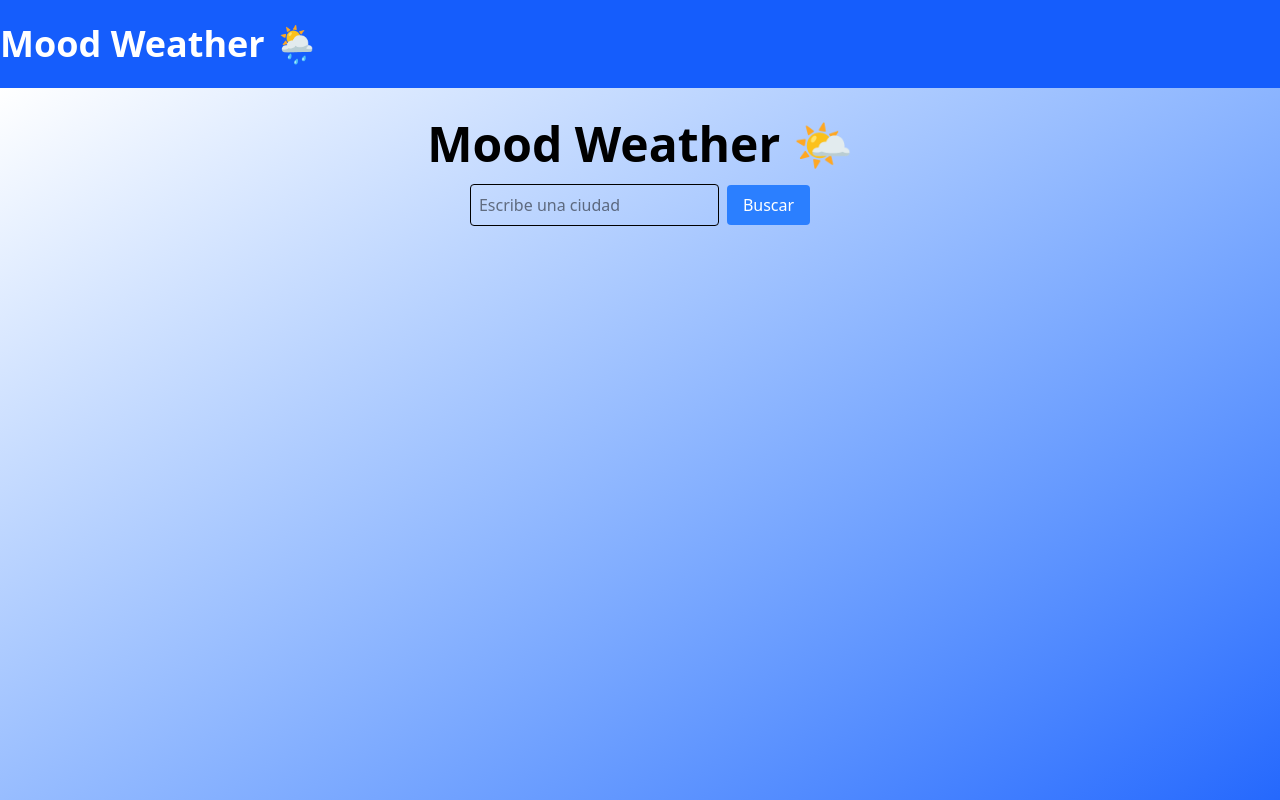
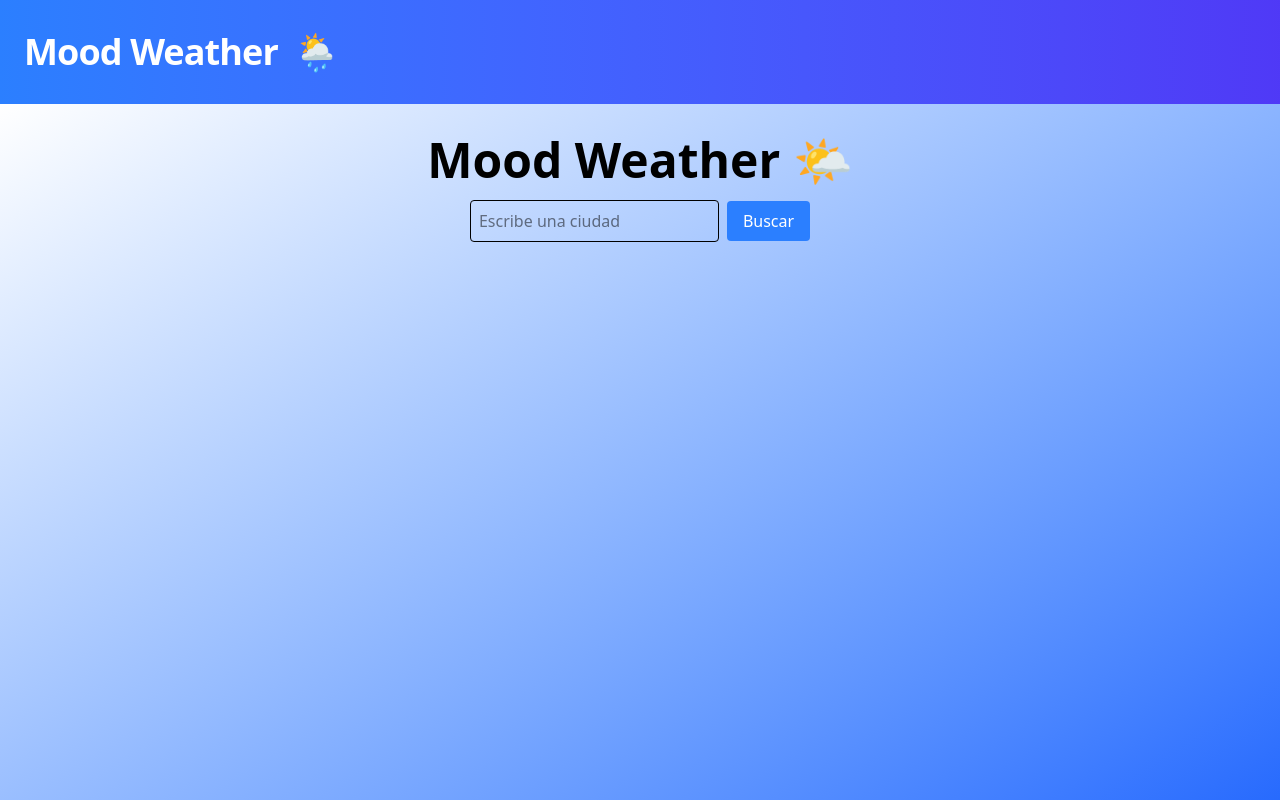
Before and after one commit to Aida230/mood-weather, a React (Vite) app in the folder Weather-Frontend/: page / in a window 1280 px wide. Shown: the top 800 px of the page. Built offline with nearby package versions, Linux system fonts and the light colour scheme.

Commit message:
modificacion de estructura

```diff
--- a/Weather-Frontend/package.json
+++ b/Weather-Frontend/package.json
@@ -17,6 +17,7 @@
     "react-dom": "^19.1.0",
     "react-leaflet": "^5.0.0",
     "react-spinners": "^0.17.0",
+    "styled-components": "^6.1.19",
     "tailwindcss": "^4.1.11"
   },
   "devDependencies": {
--- a/Weather-Frontend/src/App.jsx
+++ b/Weather-Frontend/src/App.jsx
@@ -2,11 +2,9 @@ import { useState } from "react";
 import axios from "axios";
 import { PropagateLoader } from "react-spinners";
 import useResponsiveSize from "./hooks/useResponsiveSize";
-import { getEmoji } from "./utils/getEmoji";
-import { getActivityEmoji } from "./utils/getActivityEmoji.js";
 import { getBackgroundColor } from "./utils/getBackgroundColor.js";
-import MapView from "./components/MapView";
-import { getMeme } from "./utils/getMeme";
+import WeatherResult from "./components/WeatherResult";
+import SearchForm from "./components/SearchForm";
 
 function App() {
   const [city, setCity] = useState("");
@@ -25,7 +23,6 @@ function App() {
     try {
       const res = await axios.get(`http://localhost:3000/mood?city=${city}`);
       setData(res.data);
-      console.log("DATA RECIBIDA DEL BACKEND:", res.data);
       setError(null);
     } catch (err) {
       setError(
@@ -41,29 +38,7 @@ function App() {
     <div
       className={`min-h-screen p-8 text-center transition-all duration-500 ${bgClass}`}
     >
-      <h1 className="text-5xl font-bold mb-4">Mood Weather 🌤️</h1>
-      <form
-        onSubmit={(e) => {
-          e.preventDefault();
-          fetchMoodWeather();
-        }}
-      >
-        <input
-          type="text"
-          placeholder="Escribe una ciudad"
-          className="p-2 border rounded text-black"
-          required
-          value={city}
-          onChange={(e) => setCity(e.target.value)}
-        />
-        <button
-          type="submit"
-          className="ml-2 px-4 py-2 bg-blue-500 text-white rounded cursor-pointer"
-        >
-          Buscar
-        </button>
-      </form>
-
+      <SearchForm city={city} setCity={setCity} onSubmit={fetchMoodWeather} />
       {loading && (
         <div className="mt-4 flex justify-center">
           <PropagateLoader
@@ -73,42 +48,8 @@ function App() {
           />
         </div>
       )}
-
       {error && <p className="text-red-400 mt-4">{error}</p>}
-
-      {data && !loading && (
-        <div className="mt-6 space-y-2 animate-fade-in">
-          <p>
-            <strong>Ciudad:</strong> {data.city}
-          </p>
-          <p className="text-lg">
-            <strong>Clima:</strong> {getEmoji(data.weather)} {data.weather}
-          </p>
-          <p>
-            <strong>Temperatura:</strong> {data.temperature}
-          </p>
-          <p>
-            <strong>Estado de ánimo:</strong> {data.mood}
-          </p>
-          <p>
-            <strong>Actividad recomendada:</strong>{" "}
-            {getActivityEmoji(data.activity)} {data.activity}
-          </p>
-          <p>
-            <strong>Frase del día:</strong> {data.quote}
-          </p>
-
-          {/* GRID: Mapa y Meme */}
-          <div className="grid grid-cols-1 md:grid-cols-2 gap-6 mt-8 items-center">
-            <MapView lat={data.lat} lon={data.lon} city={data.city} />
-            <img
-              src={getMeme(data.mood)}
-              alt="meme"
-              className="rounded-lg shadow-lg max-h-[400px] w-full object-contain"
-            />
-          </div>
-        </div>
-      )}
+      {data && !loading && <WeatherResult data={data} />}
     </div>
   );
 }
--- a/Weather-Frontend/src/components/Footer.jsx
+++ b/Weather-Frontend/src/Layout/Footer.jsx
@@ -1,4 +1,3 @@
-
 function Footer() {
   return (
     <footer className="py-4 text-sm text-center bg-gray-900 text-gray-400 mt-0.2">
--- /dev/null
+++ b/Weather-Frontend/src/Layout/Header.jsx
@@ -0,0 +1,13 @@
+function Header() {
+  return (
+    <header className="bg-gradient-to-r from-blue-500 to-indigo-600 shadow-lg">
+      <div className="max-w-7xl mx-auto px-6 py-8 flex items-center justify-between">
+        <h1 className="text-3xl sm:text-4xl font-extrabold text-white tracking-tight">
+          Mood Weather <span className="ml-2">🌦️</span>
+        </h1>
+      </div>
+    </header>
+  );
+}
+
+export default Header;
--- a/Weather-Frontend/src/components/Header.jsx
+++ /dev/null
@@ -1,10 +0,0 @@
-
-function Header() {
-  return (
-    <header className="py-6 text-4xl font-bold text-white bg-blue-600 shadow-md">
-      <h1>Mood Weather 🌦️</h1>
-    </header>
-  );
-}
-
-export default Header
--- /dev/null
+++ b/Weather-Frontend/src/components/SearchForm.jsx
@@ -0,0 +1,30 @@
+const SearchForm = ({ city, setCity, onSubmit }) => {
+  return (
+    <div>
+      <h1 className="text-5xl font-bold mb-4">Mood Weather 🌤️</h1>
+      <form
+        onSubmit={(e) => {
+          e.preventDefault();
+          onSubmit();
+        }}
+      >
+        <input
+          type="text"
+          placeholder="Escribe una ciudad"
+          className="p-2 border rounded text-black"
+          required
+          value={city}
+          onChange={(e) => setCity(e.target.value)}
+        />
+        <button
+          type="submit"
+          className="ml-2 px-4 py-2 bg-blue-500 text-white rounded cursor-pointer"
+        >
+          Buscar
+        </button>
+      </form>
+    </div>
+  );
+};
+
+export default SearchForm;
--- /dev/null
+++ b/Weather-Frontend/src/components/WeatherResult.jsx
@@ -0,0 +1,43 @@
+// src/components/WeatherResult.jsx
+import React from "react";
+import { getEmoji } from "../utils/getEmoji";
+import { getActivityEmoji } from "../utils/getActivityEmoji";
+import MapView from "./MapView"; // Asegúrate de que este componente exista
+import { getMeme } from "../utils/getMeme"; // Asegúrate de tener esta función
+
+const WeatherResult = ({ data }) => {
+  return (
+    <div className="mt-6 space-y-2 animate-fade-in">
+      <p>
+        <strong>Ciudad:</strong> {data.city}
+      </p>
+      <p className="text-lg">
+        <strong>Clima:</strong> {getEmoji(data.weather)} {data.weather}
+      </p>
+      <p>
+        <strong>Temperatura:</strong> {data.temperature}
+      </p>
+      <p>
+        <strong>Estado de ánimo:</strong> {data.mood}
+      </p>
+      <p>
+        <strong>Actividad recomendada:</strong>{" "}
+        {getActivityEmoji(data.activity)} {data.activity}
+      </p>
+      <p>
+        <strong>Frase del día:</strong> {data.quote}
+      </p>
+
+      <div className="grid grid-cols-1 md:grid-cols-2 gap-6 mt-8 items-center">
+        <MapView lat={data.lat} lon={data.lon} city={data.city} />
+        <img
+          src={getMeme(data.mood)}
+          alt="meme"
+          className="rounded-lg shadow-lg max-h-[400px] w-full object-contain"
+        />
+      </div>
+    </div>
+  );
+};
+
+export default WeatherResult;
--- a/Weather-Frontend/src/index.css
+++ b/Weather-Frontend/src/index.css
@@ -1,5 +1,5 @@
 @import "tailwindcss";
-
+@import "leaflet/dist/leaflet.css";
 
 @keyframes fade-in {
   from {
--- a/Weather-Frontend/src/main.jsx
+++ b/Weather-Frontend/src/main.jsx
@@ -1,10 +1,9 @@
-import Header from "./components/Header";
-import Footer from "./components/Footer";
+import Header from "./Layout/Header.jsx";
+import Footer from "./Layout/Footer.jsx"
 import { StrictMode } from 'react'
 import { createRoot } from 'react-dom/client'
 import './index.css'
 import App from './App.jsx'
-import 'leaflet/dist/leaflet.css';
 
 createRoot(document.getElementById('root')).render(
   <StrictMode>
```
Also changed, not shown: 2 other files (tests, documents, lock files or other folders).
